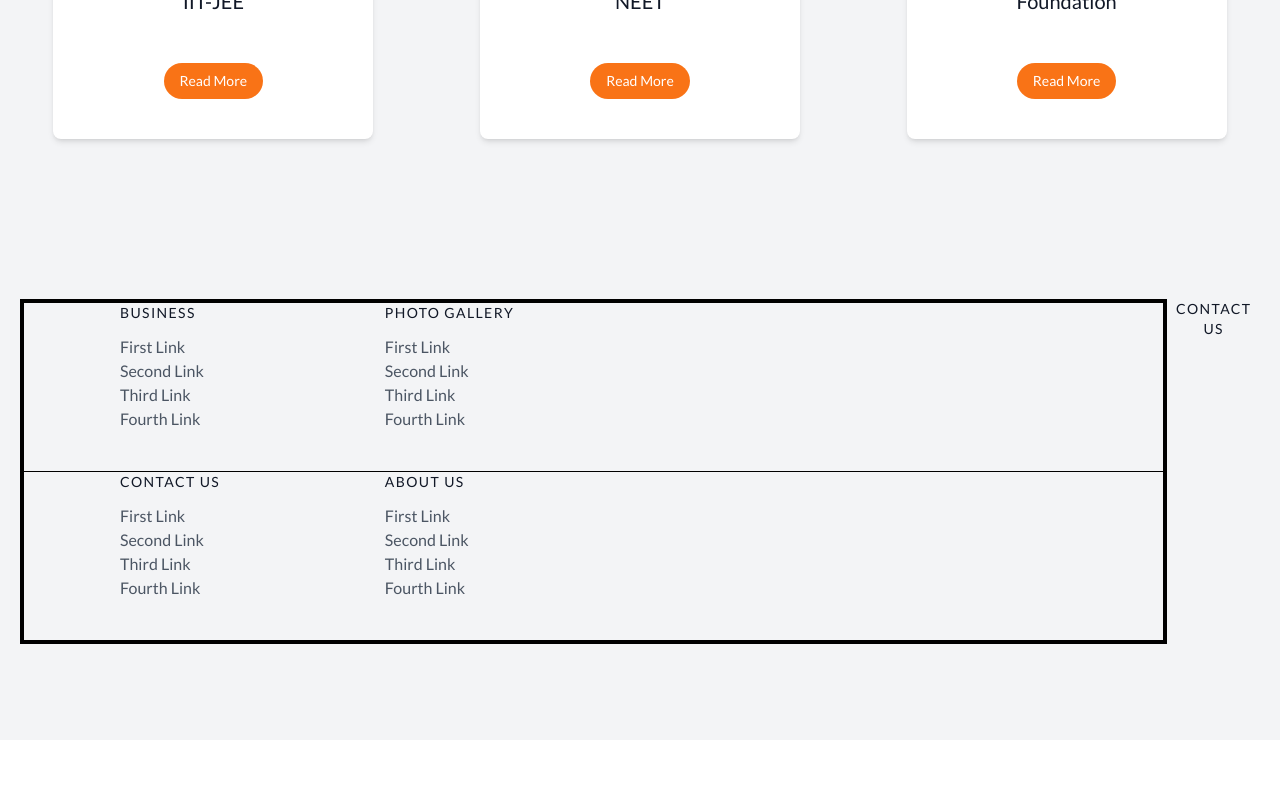
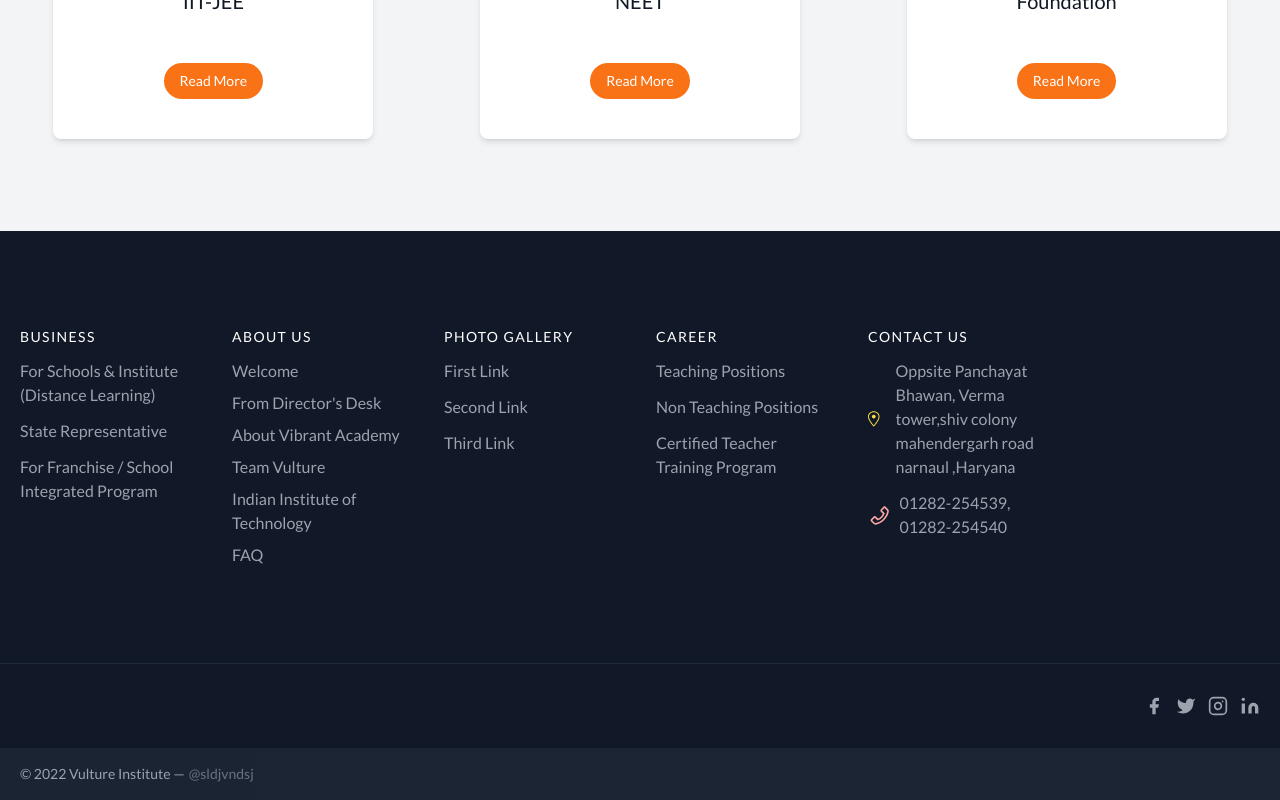
Before and after one commit to praveenkumar3117/coaching-website, a React (Create React App) app in the folder client/: page /Courses in a window 1280 px wide. Shown: the part 265-1065 px from the top of the page. Before the commit the page ends 1005 px from the top, so only its background shows below. Built offline with nearby package versions, Linux system fonts and the light colour scheme.

Commit message:
added footer

```diff
--- a/client/src/components/Footer.js
+++ b/client/src/components/Footer.js
@@ -1,99 +1,133 @@
 import React from 'react'
 import { Link } from 'react-router-dom';
+import { GoLocation } from 'react-icons/go'
+import { AiOutlinePhone } from 'react-icons/ai'
 
 function Footer() {
 
 
 return(
-  <div className="footer bg-gray-100">
-
-    <footer className="text-gray-600 body-font">
-        <div className="container px-5 py-24 mx-auto flex md:items-center lg:items-start md:flex-row md:flex-nowrap flex-wrap flex-row ">
-            <div className="flex flex-col w-full border-4 border-black justify-center items-center md:text-left text-center">
-                <div className="flex-grow w-full flex-row flex flex-wrap md:pl-20 md:mt-0 mt-10 md:text-left text-center border-b border-black">
-                    <div className="lg:w-1/4 md:w-1/2 w-full px-4">
-                    <h2 className="title-font font-medium text-gray-900 tracking-widest text-sm mb-3">BUSINESS</h2>
-                    <nav className="list-none mb-10">
+    <footer class="text-gray-400 bg-gray-900 body-font mt-7">
+    <div class="container px-5 py-24 mx-auto">
+      <div class="flex flex-wrap md:text-left text-center -mb-10 -mx-4">
+        <div class="lg:w-1/6 md:w-1/2 w-full px-4">
+          <h2 class="title-font font-medium text-white tracking-widest text-sm mb-3">BUSINESS</h2>
+          <nav class="list-none mb-10 space-y-3">
             <li>
-                        <Link to="/" className="text-gray-600 hover:text-gray-800">First Link</Link>
+              <Link to='/' class="text-gray-400 hover:text-white">For Schools & Institute (Distance Learning)</Link>
             </li>
             <li>
-                        <Link to="/" className="text-gray-600 hover:text-gray-800">Second Link</Link>
+              <Link to='/' class="text-gray-400 hover:text-white">State Representative</Link>
             </li>
             <li>
-                        <Link to="/" className="text-gray-600 hover:text-gray-800">Third Link</Link>
-                        </li>
-                        <li>
-                        <Link to="/" className="text-gray-600 hover:text-gray-800">Fourth Link</Link>
+              <Link to='/' class="text-gray-400 hover:text-white">For Franchise / School Integrated Program</Link>
             </li>
           </nav>
         </div>
-                    <div className="lg:w-1/4 md:w-1/2 w-full px-4">
-                    <h2 className="title-font font-medium text-gray-900 tracking-widest text-sm mb-3">PHOTO GALLERY</h2>
-                    <nav className="list-none mb-10">
+        <div class="lg:w-1/6 md:w-1/2 w-full px-4">
+          <h2 class="title-font font-medium text-white tracking-widest text-sm mb-3">ABOUT US</h2>
+          <nav class="list-none mb-10 space-y-2">
             <li>
-                        <Link to="/" className="text-gray-600 hover:text-gray-800">First Link</Link>
+              <Link to='/' class="text-gray-400 hover:text-white">Welcome</Link>
             </li>
             <li>
-                        <Link to="/" className="text-gray-600 hover:text-gray-800">Second Link</Link>
+              <Link to='/' class="text-gray-400 hover:text-white">From Director's Desk</Link>
             </li>
             <li>
-                        <Link to="/" className="text-gray-600 hover:text-gray-800">Third Link</Link>
+              <Link to='/' class="text-gray-400 hover:text-white">About Vibrant Academy</Link>
             </li>
             <li>
-                        <Link to="/" className="text-gray-600 hover:text-gray-800">Fourth Link</Link>
+              <Link to='/' class="text-gray-400 hover:text-white">Team Vulture</Link>
+            </li>
+            <li>
+              <Link to='/' class="text-gray-400 hover:text-white">Indian Institute of Technology</Link>
+            </li>
+            <li>
+              <Link to='/' class="text-gray-400 hover:text-white">FAQ</Link>
+            </li>
+          </nav>
+        </div>
+        <div class="lg:w-1/6 md:w-1/2 w-full px-4">
+          <h2 class="title-font font-medium text-white tracking-widest text-sm mb-3">PHOTO GALLERY</h2>
+          <nav class="list-none mb-10 space-y-3">
+            <li>
+              <Link to='/' class="text-gray-400 hover:text-white">First Link</Link>
+            </li>
+            <li>
+              <Link to='/' class="text-gray-400 hover:text-white">Second Link</Link>
+            </li>
+            <li>
+              <Link to='/' class="text-gray-400 hover:text-white">Third Link</Link>
+            </li>
+          </nav>
+        </div>
+        <div class="lg:w-1/6 md:w-1/2 w-full px-4">
+          <h2 class="title-font font-medium text-white tracking-widest text-sm mb-3">CAREER</h2>
+          <nav class="list-none mb-10 space-y-3">
+            <li>
+              <Link to='/' class="text-gray-400 hover:text-white">Teaching Positions</Link>
+            </li>
+            <li>
+              <Link to='/' class="text-gray-400 hover:text-white">Non Teaching Positions</Link>
+            </li>
+            <li>
+              <Link to='/' class="text-gray-400 hover:text-white">Certified Teacher Training Program</Link>
+            </li>
+          </nav>
+        </div>
+        <div class="lg:w-1/6 md:w-1/2 w-full px-4">
+          <h2 class="title-font font-medium text-white tracking-widest text-sm mb-3">CONTACT US</h2>
+          <nav class="list-none mb-10 space-y-3">
+            <li className='flex space-x-4 justify-center items-center align-middle'>
+                <GoLocation size={48} className='text-yellow-300'/>
+              <Link to='/'class="text-gray-400 hover:text-white">Oppsite Panchayat Bhawan,
+                      Verma tower,shiv colony mahendergarh road narnaul ,Haryana</Link>
+            </li>
+            <li className='flex space-x-2 justify-center items-center align-middle'>
+                <AiOutlinePhone size={35} className='text-red-300'/>
+              <Link to='/' class="text-gray-400 hover:text-white"> 01282-254539, 01282-254540</Link>
             </li>
           </nav>
         </div>
       </div>
+    </div>
+    <div class="border-t border-gray-800">
+      <div class="container px-5 py-8 flex flex-wrap mx-auto items-center">
 
-                <div className="flex-grow w-full flex-row flex flex-wrap md:pl-20 md:mt-0 mt-10 md:text-left text-center">
-                    <div className="lg:w-1/4 md:w-1/2 w-full px-4">
-                    <h2 className="title-font font-medium text-gray-900 tracking-widest text-sm mb-3">CONTACT US</h2>
-                    <nav className="list-none mb-10">
-                        <li>
-                        <Link to="/" className="text-gray-600 hover:text-gray-800">First Link</Link>
-                        </li>
-                        <li>
-                        <Link to="/" className="text-gray-600 hover:text-gray-800">Second Link</Link>
-                        </li>
-                        <li>
-                        <Link to="/" className="text-gray-600 hover:text-gray-800">Third Link</Link>
-                        </li>
-                        <li>
-                        <Link to="/"className="text-gray-600 hover:text-gray-800">Fourth Link</Link>
-                        </li>
-                    </nav>
-                    </div>
-                    <div className="lg:w-1/4 md:w-1/2 w-full px-4">
-                    <h2 className="title-font font-medium text-gray-900 tracking-widest text-sm mb-3">ABOUT US</h2>
-                    <nav className="list-none mb-10">
-                        <li>
-                        <Link to="/" className="text-gray-600 hover:text-gray-800">First Link</Link>
-                        </li>
-                        <li>
-                        <Link to="/" className="text-gray-600 hover:text-gray-800">Second Link</Link>
-                        </li>
-                        <li>
-                        <Link to="/" className="text-gray-600 hover:text-gray-800">Third Link</Link>
-                        </li>
-                        <li>
-                        <Link to="/" className="text-gray-600 hover:text-gray-800">Fourth Link</Link>
-                        </li>
-                    </nav>
-                    </div>
-                <div/>
+        <span class="inline-flex lg:ml-auto lg:mt-0 mt-6 w-full justify-center md:justify-start md:w-auto">
+          <Link to='/' class="text-gray-400">
+            <svg fill="currentColor" stroke-linecap="round" stroke-linejoin="round" stroke-width="2" class="w-5 h-5" viewBox="0 0 24 24">
+              <path d="M18 2h-3a5 5 0 00-5 5v3H7v4h3v8h4v-8h3l1-4h-4V7a1 1 0 011-1h3z"></path>
+            </svg>
+          </Link>
+          <Link to='/' class="ml-3 text-gray-400">
+            <svg fill="currentColor" stroke-linecap="round" stroke-linejoin="round" stroke-width="2" class="w-5 h-5" viewBox="0 0 24 24">
+              <path d="M23 3a10.9 10.9 0 01-3.14 1.53 4.48 4.48 0 00-7.86 3v1A10.66 10.66 0 013 4s-4 9 5 13a11.64 11.64 0 01-7 2c9 5 20 0 20-11.5a4.5 4.5 0 00-.08-.83A7.72 7.72 0 0023 3z"></path>
+            </svg>
+          </Link>
+          <Link to='/' class="ml-3 text-gray-400">
+            <svg fill="none" stroke="currentColor" stroke-linecap="round" stroke-linejoin="round" stroke-width="2" class="w-5 h-5" viewBox="0 0 24 24">
+              <rect width="20" height="20" x="2" y="2" rx="5" ry="5"></rect>
+              <path d="M16 11.37A4 4 0 1112.63 8 4 4 0 0116 11.37zm1.5-4.87h.01"></path>
+            </svg>
+          </Link>
+          <Link to='/' class="ml-3 text-gray-400">
+            <svg fill="currentColor" stroke="currentColor" stroke-linecap="round" stroke-linejoin="round" stroke-width="0" class="w-5 h-5" viewBox="0 0 24 24">
+              <path stroke="none" d="M16 8a6 6 0 016 6v7h-4v-7a2 2 0 00-2-2 2 2 0 00-2 2v7h-4v-7a6 6 0 016-6zM2 9h4v12H2z"></path>
+              <circle cx="4" cy="4" r="2" stroke="none"></circle>
+            </svg>
+          </Link>
+        </span>
       </div>
     </div>
-
-        <div className="flex flex-col ">
-            <h2 className="title-font font-medium text-gray-900 tracking-widest text-sm mb-3">CONTACT US</h2>
+    <div class="bg-gray-800 bg-opacity-75">
+      <div class="container mx-auto py-4 px-5 flex flex-wrap flex-col sm:flex-row">
+        <p class="text-gray-400 text-sm text-center sm:text-left">© 2022 Vulture Institute —
+          <Link to='/' class="text-gray-500 ml-1" target="_blank" rel="noopener noreferrer">@sldjvndsj</Link>
+        </p>
       </div>
-
     </div>
   </footer>
-
-  </div>
   )
 }
 
```
Lines whose indentation alone changed are shown as unchanged.
